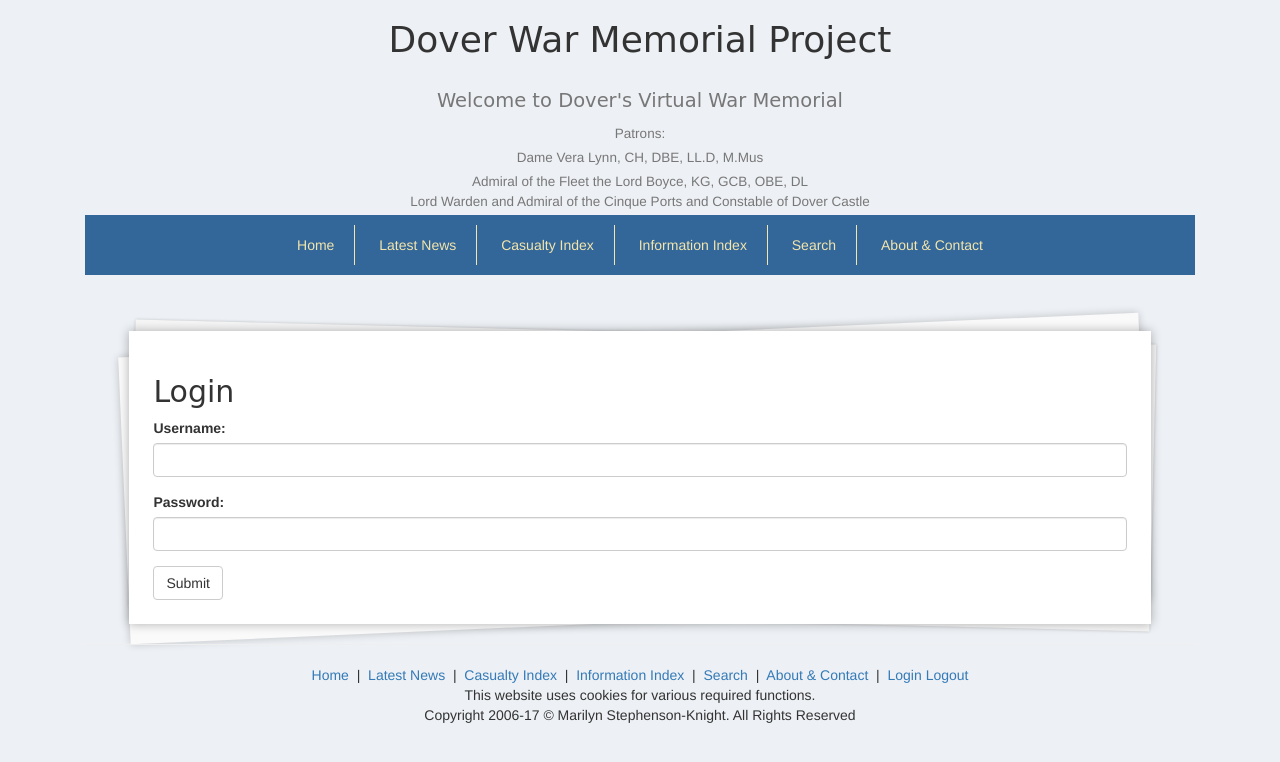
After one commit to robbaker292/Dover-War-Memorial, a CodeIgniter app: page /Dover-War-Memorial/user/login in a window 1280 px wide. The commit adds this page. Shown: the top 762 px of the page. Run offline with CodeIgniter, Linux system fonts and the light colour scheme.

Commit message:
Added in user login code
Note: 1 file is missing - this contains the login code itself and should
not be publically available

```diff
--- a/application/config/autoload.php
+++ b/application/config/autoload.php
@@ -132,4 +132,4 @@ $autoload['language'] = array();
 |
 |	$autoload['model'] = array('first_model' => 'first');
 */
-$autoload['model'] = array();
+$autoload['model'] = array('user_model');
--- /dev/null
+++ b/application/controllers/User.php
@@ -0,0 +1,62 @@
+<?php
+defined('BASEPATH') OR exit('No direct script access allowed');
+
+class User extends CI_Controller {
+
+	/**
+	* Logins the user in
+	*/
+	public function login() {
+		//$this->load->model('user_model');
+		$loggedIn = $this->user_model->isLoggedIn($this->session->token);
+		if($loggedIn) {
+			header('Location: '.base_url());
+		} else {
+			$this->load->view('header', array("title" => "Admin Login - Dover War Memorial Project"));
+
+			$this->load->view('login_view', array("fail" => false));
+
+			$this->load->view('footer');
+		}
+	}
+
+	/**
+	*	Handles the login system
+	*/
+	public function doLogin() {
+
+		$user = $this->input->post('username');
+		$pass = $this->input->post('password');
+
+		$this->load->model('login_model');
+		$result = $this->login_model->login($user, $pass);
+		if($result[0]) {
+			//login successful
+			$this->session->token = $result[1];
+			header('Location: '.base_url());
+
+		} else {
+			$this->load->view('header', array("title" => "Admin Login - Dover War Memorial Project"));
+
+			$this->load->view('login_view', array("fail" => true));
+
+			$this->load->view('footer');
+
+		}
+	}
+
+	/**
+	*	Logs a user out
+	*/
+	public function logout() {
+		$loggedIn = $this->user_model->isLoggedIn($this->session->token);
+		if($loggedIn) {
+			$this->user_model->logout($this->session->token);
+			$this->session->unset_userdata('token'); //destroy token session
+			$this->session->sess_destroy();
+		}
+		header('Location: '.base_url());
+	}
+
+
+}
--- /dev/null
+++ b/application/models/user_model.php
@@ -0,0 +1,58 @@
+<?php
+defined('BASEPATH') OR exit('No direct script access allowed');
+
+class User_model extends CI_Model {
+
+        public function __construct()
+        {
+                // Call the CI_Model constructor
+                parent::__construct();
+        }
+
+        /**
+        *       Check if a user is logged in
+        */
+        public function isLoggedIn($token) {
+
+                if(is_null($token)) {
+                        return false;
+                }
+
+                $sql = "SELECT * FROM user_token WHERE token = ? AND end > NOW()";
+                $query = $this->db->query($sql, array($token));
+                if(sizeof($query->result()) > 0) {
+
+                        //update length of token
+                        $sql = "UPDATE user_token SET end = NOW() + INTERVAL 6 HOUR WHERE token = ?";
+                        $query = $this->db->query($sql, array($token));
+
+                        //delete old tokens
+                        $this->deleteOldTokens();
+
+                        return true;
+                } else {
+                        return false;
+                }
+        }
+
+        /**
+        *       Logs a user out
+        */
+        public function logout($token) {
+                //delete old tokens
+                $sql = "DELETE FROM user_token WHERE token = ?";
+                $query = $this->db->query($sql, array($token));
+
+                $this->deleteOldTokens();
+        }
+
+        /**
+        * Deletes old tokens
+        */
+        private function deleteOldTokens() {
+                //delete old tokens
+                $sql = "DELETE FROM user_token WHERE end < NOW()";
+                $query = $this->db->query($sql);
+        }
+
+}
--- a/application/views/footer.php
+++ b/application/views/footer.php
@@ -1,6 +1,7 @@
 <?php
 defined('BASEPATH') OR exit('No direct script access allowed');
 ?>
+</div>
 </div>
 </main>
 <footer class="container">
@@ -12,7 +13,8 @@ defined('BASEPATH') OR exit('No direct script access allowed');
         <a href="/">Information Index</a>&nbsp;&nbsp;|&nbsp;
         <a href="/">Search</a>&nbsp;&nbsp;|&nbsp;
         <a href="/">About &amp; Contact</a>&nbsp;&nbsp;|&nbsp;
-        <a href="/">Login</a>
+        <a href="<?php echo base_url(); ?>user/login">Login</a>
+        <a href="<?php echo base_url(); ?>user/logout">Logout</a>
 
     	<br>
     	This website uses cookies for various required functions.<br>
--- /dev/null
+++ b/application/views/login_view.php
@@ -0,0 +1,24 @@
+<?php
+defined('BASEPATH') OR exit('No direct script access allowed');
+
+?>
+
+<h2>Login</h2>
+<div class="failStatus">
+<?php
+	if($fail) {
+		echo "Username or password incorrect";
+	}
+?></div>
+
+<form action="<?php echo base_url();?>user/doLogin" method="post">
+  <div class="form-group">
+    <label for="username">Username:</label>
+    <input type="text" class="form-control" id="username" name="username">
+  </div>
+  <div class="form-group">
+    <label for="pwd">Password:</label>
+    <input type="password" class="form-control" id="pwd" name="password">
+  </div>
+  <button type="submit" class="btn btn-default">Submit</button>
+</form>
```
Also changed, not shown: 1 other file.
